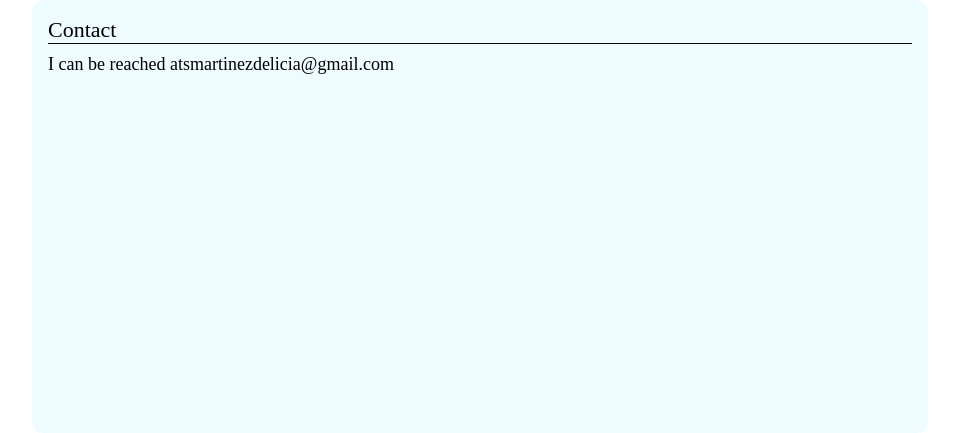
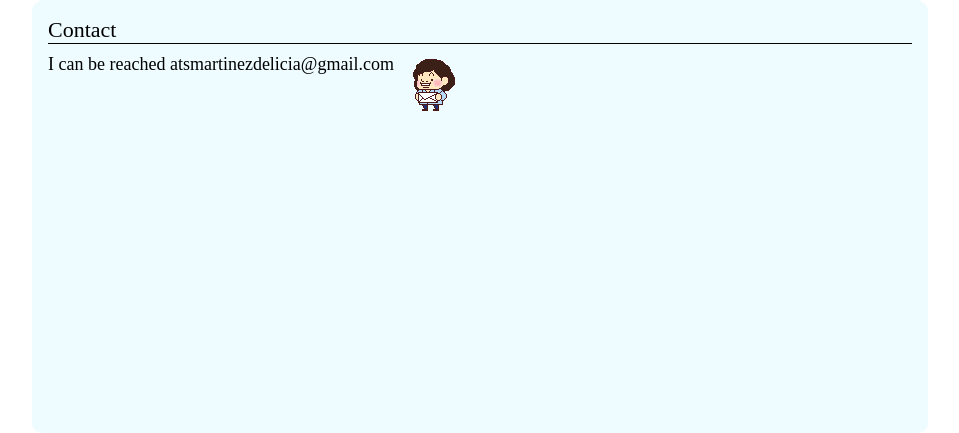
Before and after one commit to Stephanie-Delicia/stephanie-delicia.github.io, a PHP site: page / in a window 1280 px wide. Shown: the part 1567-2000 px from the top of the page, without its empty margins (160-1119 px from the left). Run offline with PHP 8.4, Linux system fonts and the light colour scheme.

Commit message:
Add files via upload

```diff
--- a/css/styles.css
+++ b/css/styles.css
@@ -8,7 +8,7 @@ body {
   font-family: Baskerville;
 }
 
-/* -------------------------  Mini Stoof sprite element. It contains 6 frames -------------------------*/
+/* -------------------------  Mini Stoof sprite elements. -------------------------*/
 #sprite {
     width: 68px;
     height: 68px;
@@ -19,6 +19,18 @@ body {
 
 @keyframes sprite_anim {
     100% { background-position: 408px; }
+}
+
+#sprite2 {
+  width: 68px;
+  height: 68px;
+  float: left;
+  background: url(../images/sprite2.png);
+  animation: sprite_anim2 2.0s steps(10) infinite;
+}
+
+@keyframes sprite_anim2 {
+  100% { background-position: 680; }
 }
 
 /* ------------------------- Navigation Bar -------------------------*/
--- a/index.html
+++ b/index.html
@@ -73,6 +73,7 @@
         <line></line>
         <content>I can be reached at </content>
         <content>smartinezdelicia@gmail.com</content>
+        <div id="sprite2"> </div>
     </div>
 
 </div>
```
Also changed, not shown: images/sprite2.png (added).
